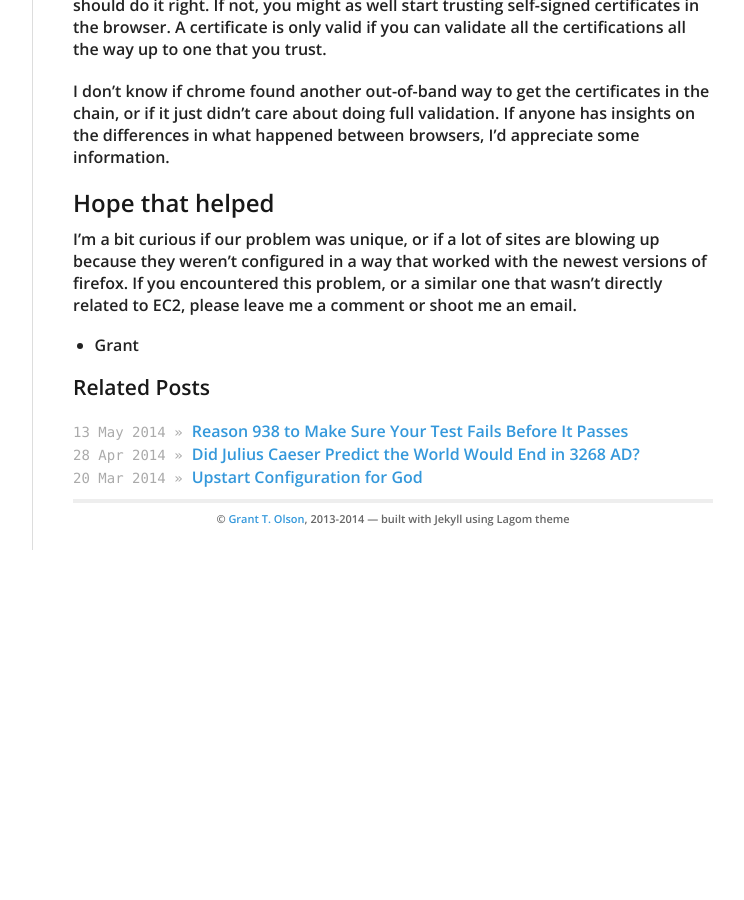
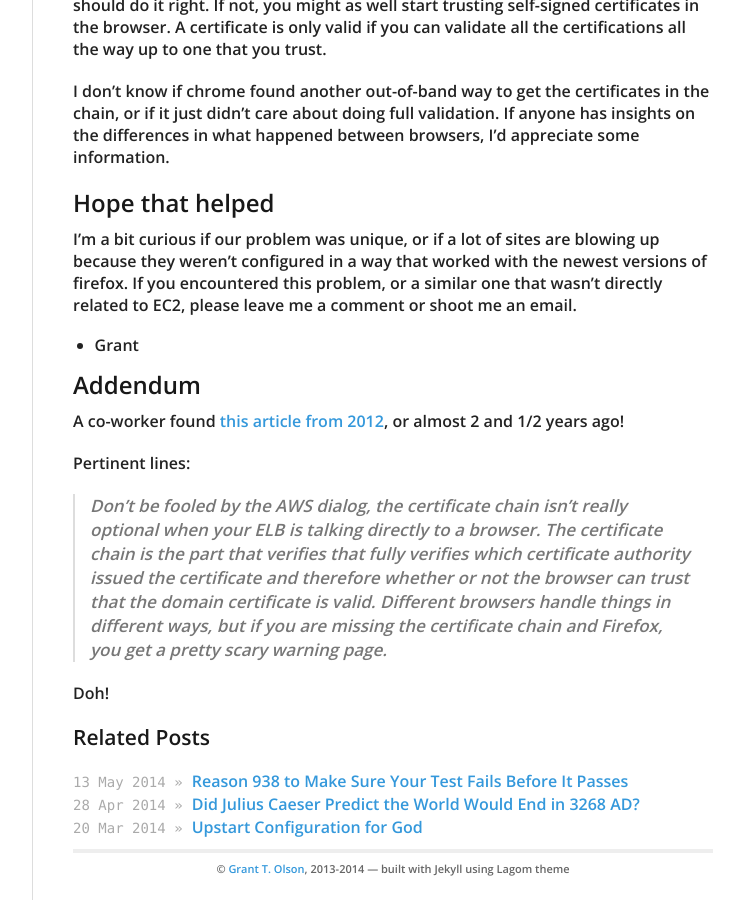
Before and after one commit to grant-olson/grant-olson.github.io, a Jekyll site: the page built from _posts/2015-03-19-sec_error_unknown_issuer_in_firefox_amazon_lied.md, in a window 1280 px wide and 900 px high, scrolled down 3021 px. Shown: the whole window, without its empty margins (378-1122 px from the left). Built offline with Jekyll 4.4.1, drawn with Linux system fonts in a browser that asks for light colours; before the commit the page ends 3571 px from its top, so only the background shows below that.

Commit message:
Added note coworker found

```diff
--- a/_posts/2015-03-19-sec_error_unknown_issuer_in_firefox_amazon_lied.md
+++ b/_posts/2015-03-19-sec_error_unknown_issuer_in_firefox_amazon_lied.md
@@ -128,3 +128,21 @@ similar one that wasn't directly related to EC2, please leave me a
 comment or shoot me an email.
 
 - Grant
+
+## Addendum
+
+A co-worker found [this article from 2012](http://www.nczonline.net/blog/2012/08/15/setting-up-ssl-on-an-amazon-elastic-load-balancer/), or almost 2 and 1/2 years
+ago!
+
+Pertinent lines:
+
+> Don’t be fooled by the AWS dialog, the certificate chain isn’t really
+> optional when your ELB is talking directly to a browser. The
+> certificate chain is the part that verifies that fully verifies which
+> certificate authority issued the certificate and therefore whether or
+> not the browser can trust that the domain certificate is
+> valid. Different browsers handle things in different ways, but if you
+> are missing the certificate chain and Firefox, you get a pretty scary
+> warning page.
+
+Doh!
```
